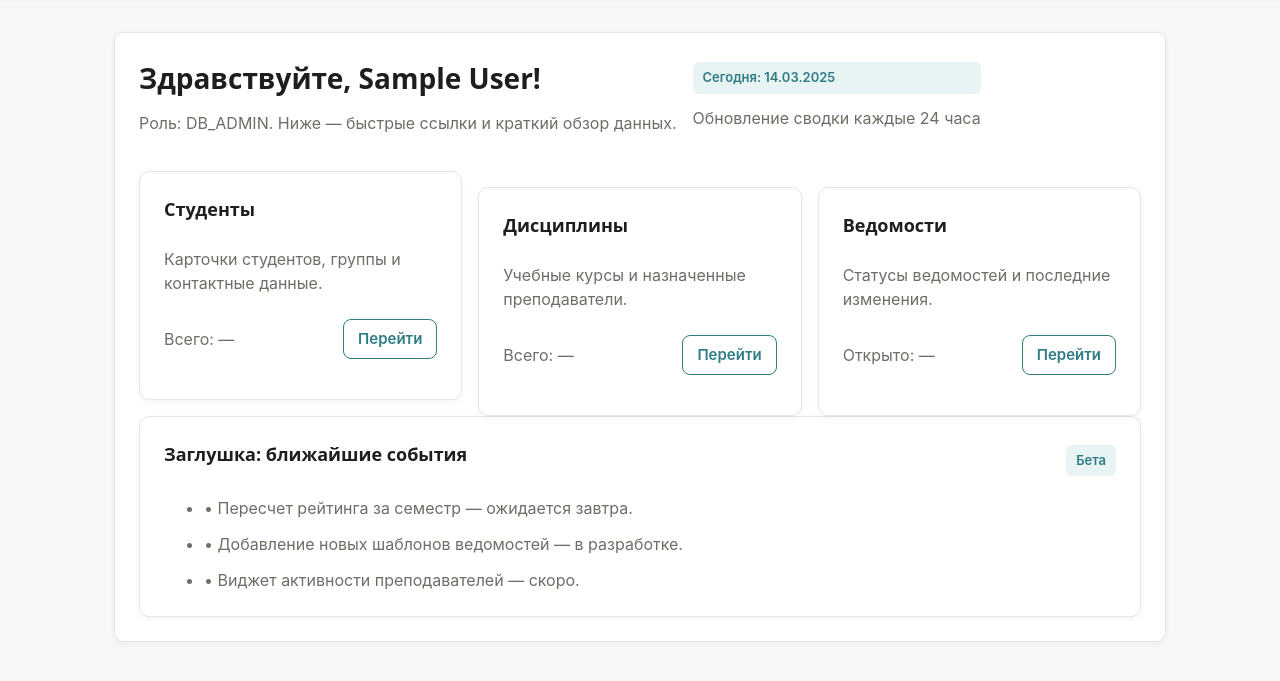
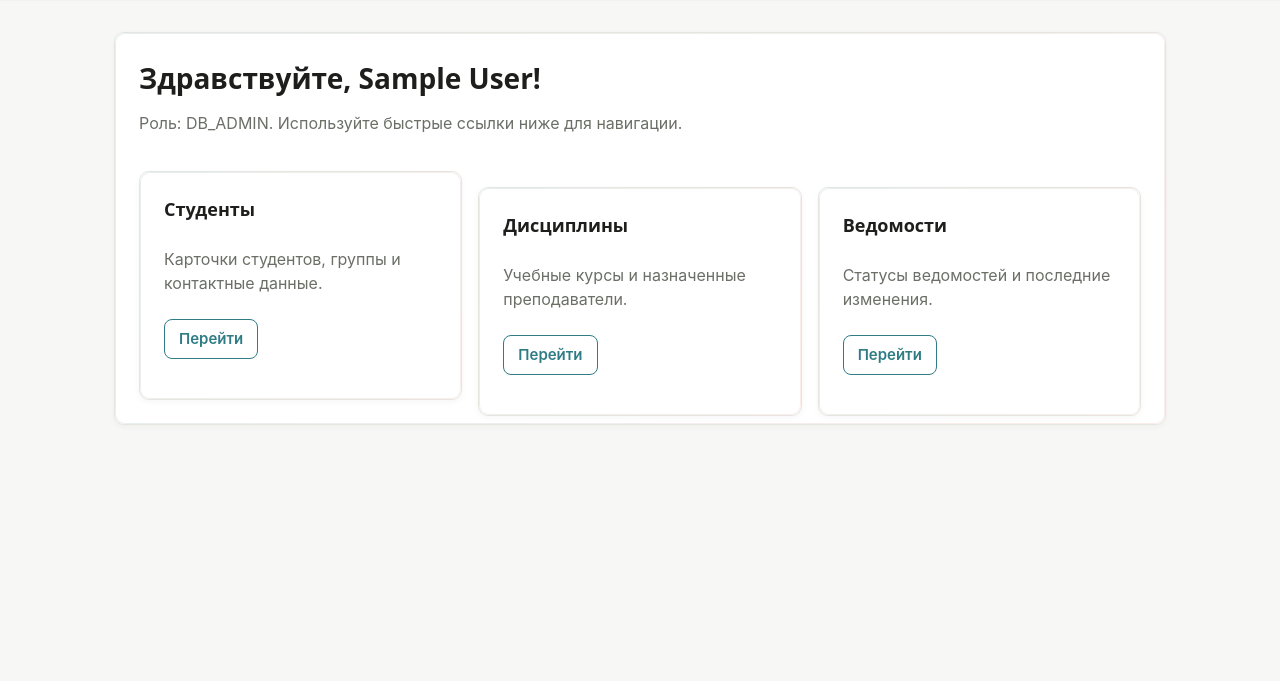
Before and after one commit to pushkinpushkin/dekanat, a Flask app: page / in a window 1280 px wide. Shown: the part 57-738 px from the top of the page. Run offline with Flask 3, Linux system fonts and the light colour scheme; a user stored in the database is signed in; tables that the repository leaves empty hold one stand-in row (values such as "Sample post").

Commit message:
Refresh home hero and card visuals

```diff
--- a/static/style.css
+++ b/static/style.css
@@ -166,11 +166,32 @@
 }
 
 .card {
+  position: relative;
   background: var(--color-surface);
   border: 1px solid var(--color-border);
   border-radius: var(--radius-lg);
   padding: var(--space-5);
   box-shadow: var(--shadow-sm);
+  transition: transform var(--transition-base), box-shadow var(--transition-base), border-color var(--transition-base);
+}
+
+.card::before {
+  content: "";
+  position: absolute;
+  inset: 0;
+  border-radius: inherit;
+  padding: 1px;
+  background: linear-gradient(120deg, rgba(47, 124, 133, 0.12), rgba(230, 106, 90, 0.12));
+  -webkit-mask: linear-gradient(#fff 0 0) content-box, linear-gradient(#fff 0 0);
+  -webkit-mask-composite: destination-out;
+          mask-composite: exclude;
+  pointer-events: none;
+}
+
+.card:hover {
+  transform: translateY(-2px);
+  border-color: var(--color-accent);
+  box-shadow: var(--shadow-md);
 }
 
 .card + .card {
@@ -198,8 +219,7 @@
 
 .card-grid {
   display: grid;
-  grid-template-columns: repeat(3, minmax(0, 1fr));
-  grid-auto-rows: 1fr;
+  grid-template-columns: repeat(auto-fit, minmax(260px, 1fr));
   gap: var(--space-4);
   align-items: stretch;
 }
--- a/templates/index.html
+++ b/templates/index.html
@@ -4,49 +4,25 @@
     <div class="hero">
         <div class="hero__text">
             <h1>Здравствуйте, {{ current_user.full_name }}!</h1>
-            <p>Роль: {{ current_user.role }}. Ниже — быстрые ссылки и краткий обзор данных.</p>
-        </div>
-        <div class="stack" style="min-width: 220px;">
-            <span class="badge">Сегодня: {{ current_date|default('14.03.2025') }}</span>
-            <p class="muted">Обновление сводки каждые 24 часа</p>
+            <p>Роль: {{ current_user.role }}. Используйте быстрые ссылки ниже для навигации.</p>
         </div>
     </div>
     <div class="card-grid">
         <div class="card">
             <h3>Студенты</h3>
             <p class="muted">Карточки студентов, группы и контактные данные.</p>
-            <div class="row" style="justify-content: space-between;">
-                <span class="muted">Всего: {{ total_students|default('—') }}</span>
-                <a class="btn btn--secondary" href="{{ url_for('students.list_students') }}">Перейти</a>
-            </div>
+            <a class="btn btn--secondary" href="{{ url_for('students.list_students') }}">Перейти</a>
         </div>
         <div class="card">
             <h3>Дисциплины</h3>
             <p class="muted">Учебные курсы и назначенные преподаватели.</p>
-            <div class="row" style="justify-content: space-between;">
-                <span class="muted">Всего: {{ total_courses|default('—') }}</span>
-                <a class="btn btn--secondary" href="{{ url_for('courses.list_courses') }}">Перейти</a>
-            </div>
+            <a class="btn btn--secondary" href="{{ url_for('courses.list_courses') }}">Перейти</a>
         </div>
         <div class="card">
             <h3>Ведомости</h3>
             <p class="muted">Статусы ведомостей и последние изменения.</p>
-            <div class="row" style="justify-content: space-between;">
-                <span class="muted">Открыто: {{ open_gradebooks|default('—') }}</span>
-                <a class="btn btn--secondary" href="{{ url_for('gradebooks.list_gradebooks') }}">Перейти</a>
-            </div>
+            <a class="btn btn--secondary" href="{{ url_for('gradebooks.list_gradebooks') }}">Перейти</a>
         </div>
-    </div>
-    <div class="card" style="margin-top: var(--space-4);">
-        <div class="card__header">
-            <h3>Заглушка: ближайшие события</h3>
-            <span class="badge">Бета</span>
-        </div>
-        <ul class="stack" style="margin: 0;">
-            <li class="muted">• Пересчет рейтинга за семестр — ожидается завтра.</li>
-            <li class="muted">• Добавление новых шаблонов ведомостей — в разработке.</li>
-            <li class="muted">• Виджет активности преподавателей — скоро.</li>
-        </ul>
     </div>
 </section>
 {% endblock %}
```
